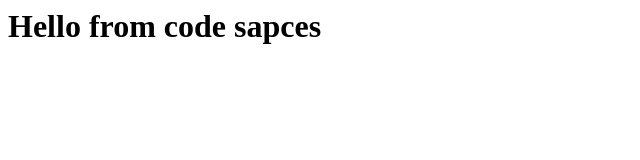
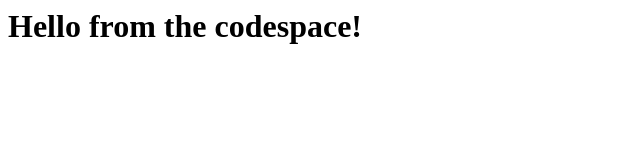
Before and after one commit to dgomezsdm/skills-code-with-codespaces, a plain HTML site: page index.html in a window 1280 px wide. Shown: the whole page, without its empty margins (0-640 px from the left). Drawn offline with Linux system fonts and the light colour scheme.

Commit message:
Update index.html

```diff
--- a/index.html
+++ b/index.html
@@ -1,3 +1,3 @@
 <html>
-  <h1>Hello from code sapces</h1>
+  <h1>Hello from the codespace!</h1>
 </html>
```
